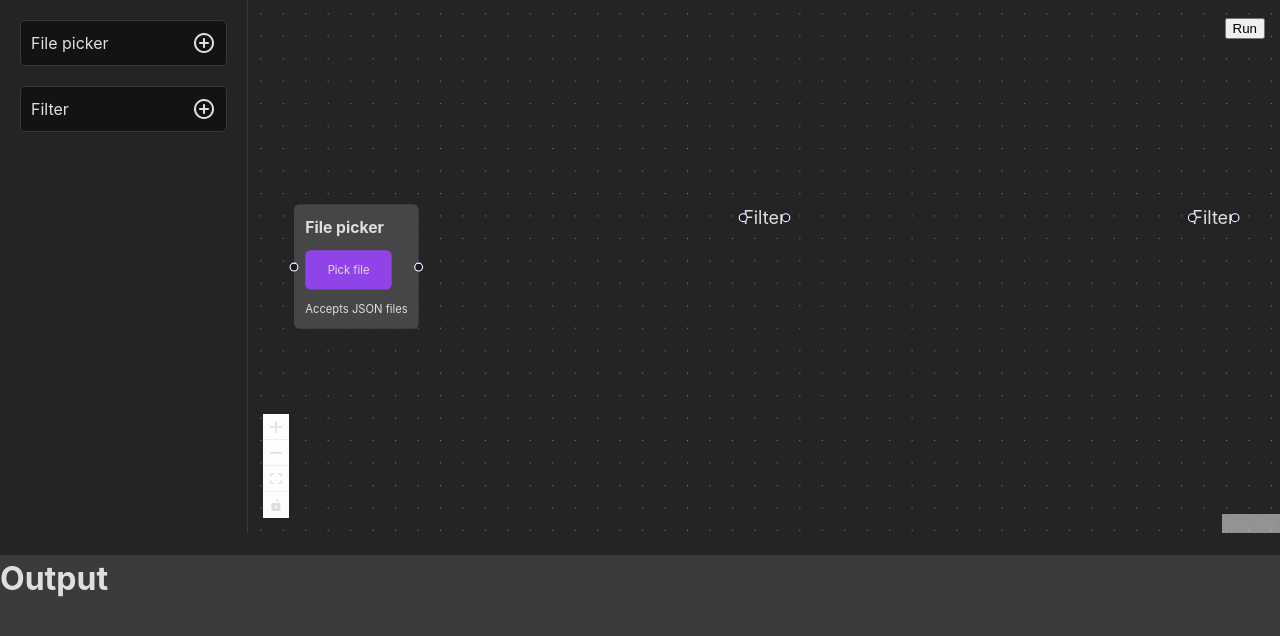
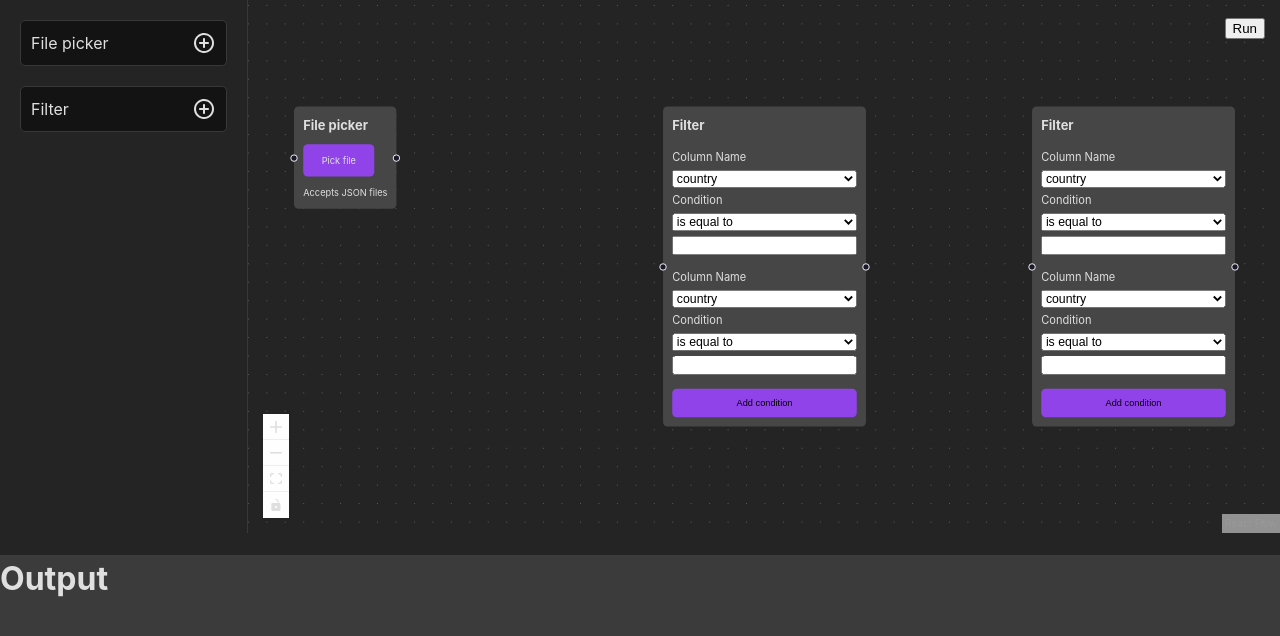
Before and after one commit to djhemath/FlowData-ETL, a React (Vite) app: page / in a window 1280 px wide. Shown: the top 636 px of the page. Built offline with nearby package versions, Linux system fonts and the light colour scheme.

Commit message:
feat: filter ui

```diff
--- a/src/components/custom_nodes/CustomNode.styled.tsx
+++ b/src/components/custom_nodes/CustomNode.styled.tsx
@@ -21,3 +21,12 @@ export const CustomNodeTitle = styled.p`
 export const CustomNodeHelperText = styled.small`
     font-size: 10px;
 `;
+
+export const CustomNodeButton = styled.button`
+    font-size: 10px;
+    background-color: #9143ea;
+    border-radius: 5px;
+    padding: 10px 20px;
+    cursor: pointer;
+    border: none;
+`;
--- /dev/null
+++ b/src/components/custom_nodes/Filter/Filter.styled.tsx
@@ -0,0 +1,16 @@
+import styled from "styled-components";
+import { CustomNodeInnerContainer } from "../CustomNode.styled";
+
+export const FilterOptionsContainer = styled.div`
+    display: flex;
+    flex-direction: column;
+    gap: 5px;
+`;
+
+export const FilterLabel = styled.label`
+    font-size: 12px;
+`;
+
+export const FilterInnerContainer = styled(CustomNodeInnerContainer) `
+    gap: 15px;
+`;
--- a/src/components/custom_nodes/Filter/Filter.tsx
+++ b/src/components/custom_nodes/Filter/Filter.tsx
@@ -1,13 +1,45 @@
 import { Handle, Position } from "@xyflow/react";
+import { CustomNodeButton, CustomNodeContainer, CustomNodeTitle } from "../CustomNode.styled";
+import { FilterInnerContainer, FilterLabel, FilterOptionsContainer } from "./Filter.styled";
 
 export default function Filter() {
     return (
-        <>
+        <CustomNodeContainer style={{minWidth: 200}}>
             <Handle type="target" position={Position.Left}/>
-            <div>
-                <span>Filter</span>
-            </div>
+            <FilterInnerContainer>
+                <CustomNodeTitle>Filter</CustomNodeTitle>
+                <FilterItem />
+                <FilterItem />
+                <CustomNodeButton>Add condition</CustomNodeButton>
+            </FilterInnerContainer>
             <Handle type="source" position={Position.Right}/>
-        </>
+        </CustomNodeContainer>
     );
 }
+
+function FilterItem() {
+    return (
+        <FilterOptionsContainer>
+            <FilterLabel htmlFor="select-1">Column Name</FilterLabel>
+            <select name="select-1">
+                <option>country</option>
+                <option>district</option>
+                <option>income</option>
+            </select>
+
+            <FilterLabel htmlFor="select-1">Condition</FilterLabel>
+            <select name="select-1">
+                <option>is equal to</option>
+                <option>is not equal to</option>
+                <option>is greater than</option>
+                <option>is less than</option>
+                <option>is greater than and equal to</option>
+                <option>is less than and equal to</option>
+                <option>contains</option>
+                <option>is truthy</option>
+                <option>is falsy</option>
+            </select>
+            <input />
+        </FilterOptionsContainer>
+    );
+}
```
